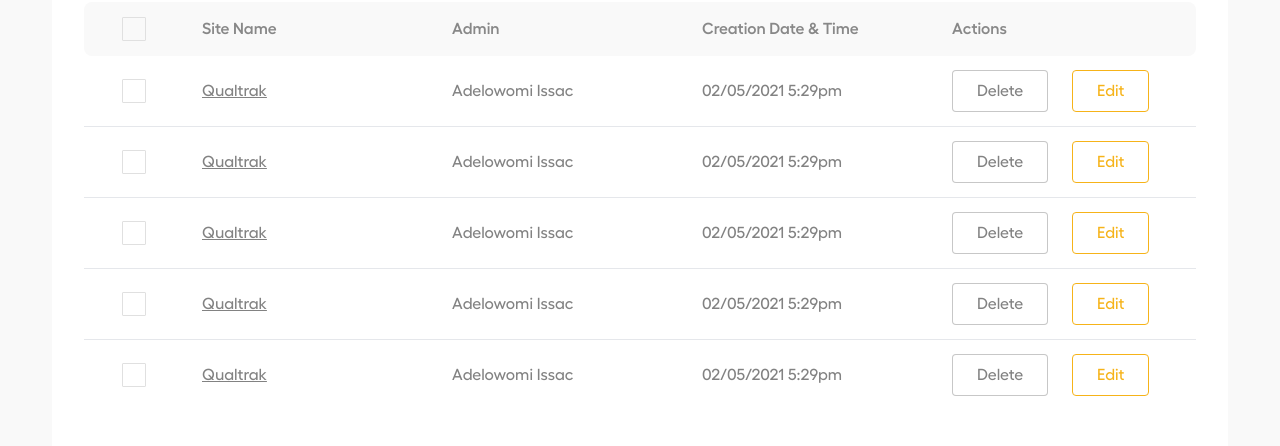
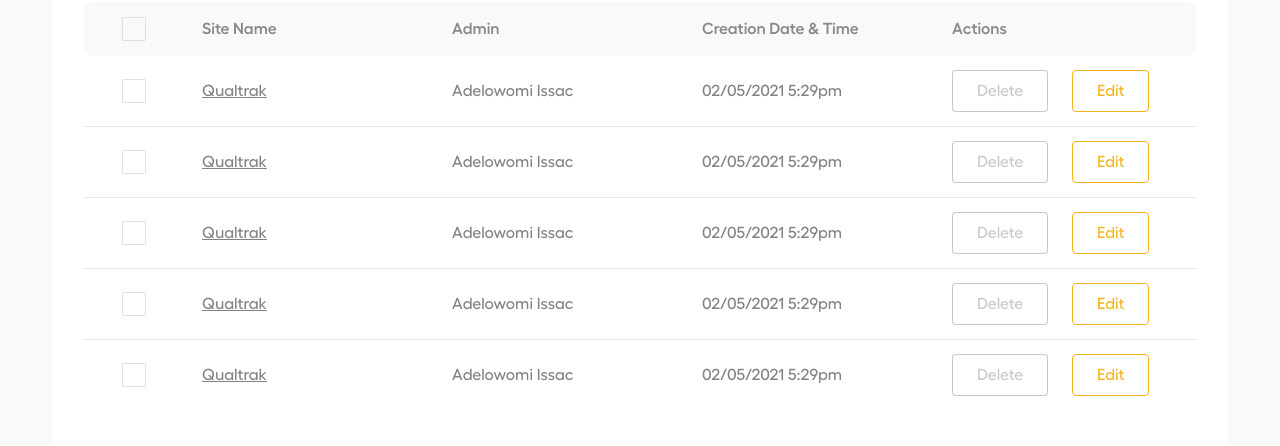
Before and after one commit to Joponpin2000/storyboard, a Next.js app: page / in a window 1280 px wide. Shown: the part 270-716 px from the top of the page. Built offline with nearby package versions, Linux system fonts and the light colour scheme.

Commit message:
feat: added font

```diff
--- a/components/molecules/SitesTableView.tsx
+++ b/components/molecules/SitesTableView.tsx
@@ -46,7 +46,7 @@
             element: (
               <button
                 type="button"
-                className="bg-[#ffffff] border border-dark border-opacity-[24%] text-darplk text-opacity-[24%] py-2 px-6 rounded"
+                className="bg-[#ffffff] border border-darkGrey border-opacity-[24%] text-darkGrey text-opacity-[24%] py-2 px-6 rounded"
               >
                 Delete
               </button>
```
